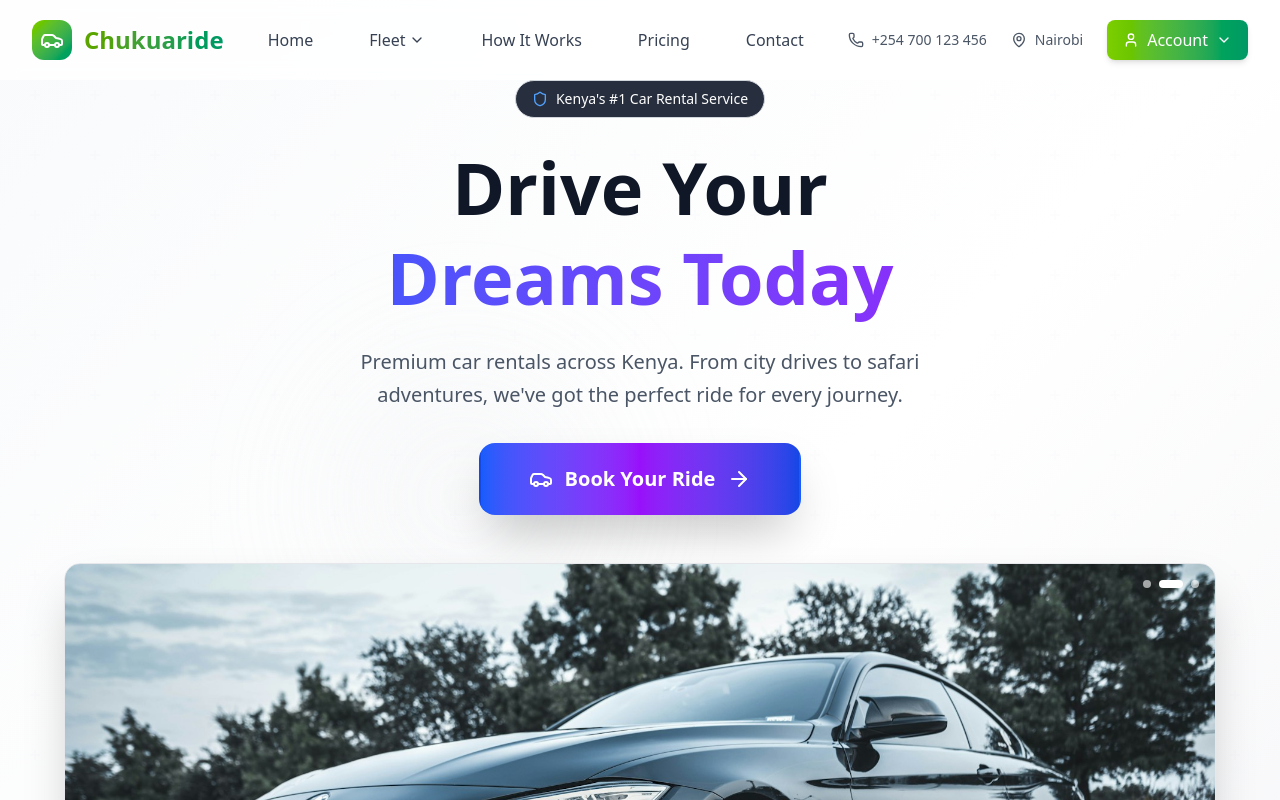
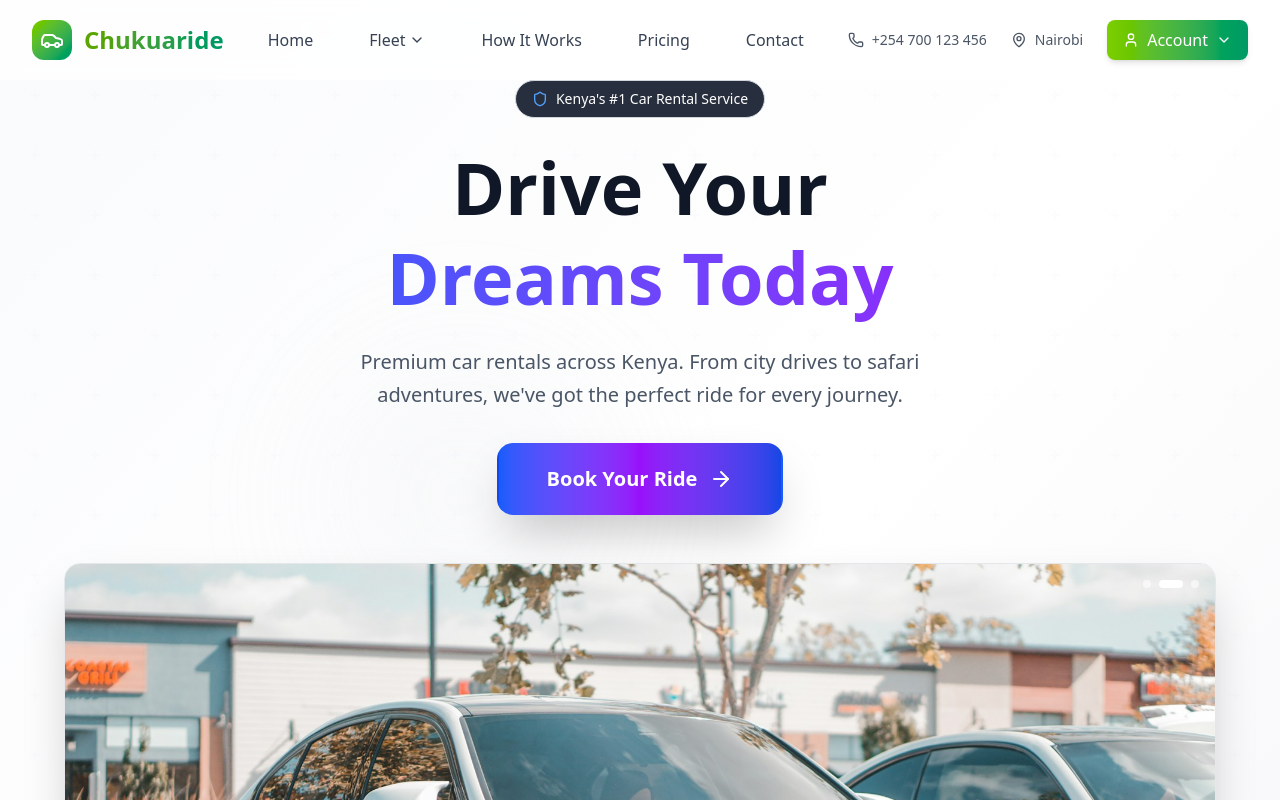
Before and after one commit to langat68/Frontend-Chukuaride-v2, a React (Vite) app: page / in a window 1280 px wide. Shown: the top 800 px of the page. Built offline with nearby package versions, Linux system fonts and the light colour scheme.

Commit message:
removed car icon

```diff
--- a/src/components/hero.tsx
+++ b/src/components/hero.tsx
@@ -1,10 +1,10 @@
 // Image imports at the top
-import heroImage1 from '../assets/images/hero1.jpg';
-import heroImage2 from '../assets/images/hero.jpg';
-import heroImage3 from '../assets/images/hero2.jpg';
+import heroImage1 from '../assets/images/hero.jpg';
+import heroImage2 from '../assets/images/hero2.jpg';
+import heroImage3 from '../assets/images/hero1.jpg';
 
 import  { useState, useEffect } from 'react';
-import { ArrowRight,  Clock, Shield,  ChevronDown, Car, Zap } from 'lucide-react';
+import { ArrowRight, Clock, Shield,  ChevronDown, Zap } from 'lucide-react';
 
 const Hero = () => {
   const [currentSlide, setCurrentSlide] = useState(0);
@@ -76,7 +76,6 @@ const Hero = () => {
 
               {/* Button content */}
               <span className="relative flex items-center justify-center">
-                <Car className="mr-3 w-6 h-6 group-hover:rotate-12 transition-transform duration-300" />
                 Book Your Ride
                 <ArrowRight className="ml-3 w-6 h-6 group-hover:translate-x-2 transition-transform duration-300" />
               </span>
```
